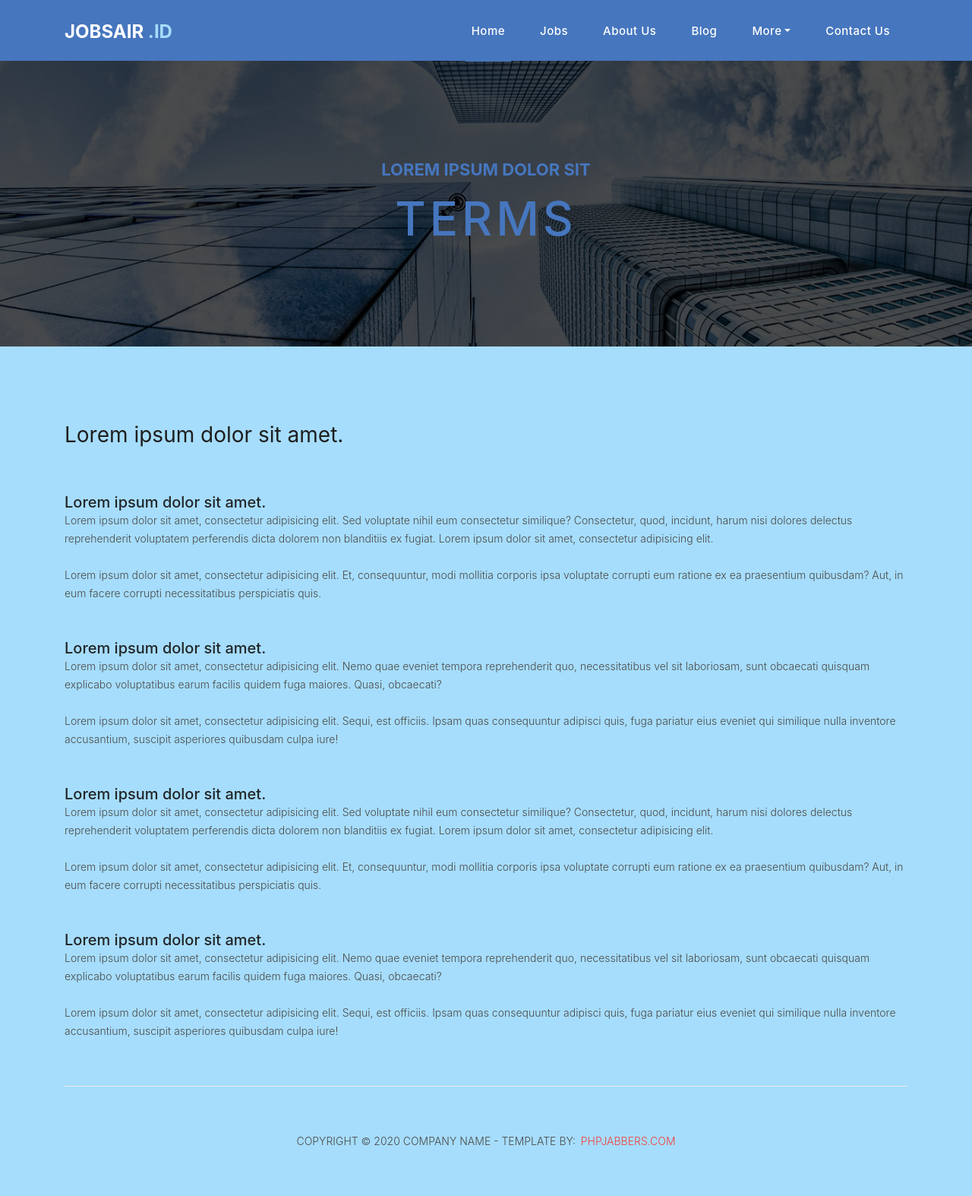
After one commit to sayyidinside/Jobsair, a Django app: page /terms/ in a window 1280 px wide. The commit adds this page. Shown: the whole page at 76% size. Run offline with Django 3.2, Linux system fonts and the light colour scheme; some libraries are stand-ins or nearby versions.

Commit message:
Configure and implement terms.html, and also tweak views.py
the tweak is to make a line is no longer than 79 by using indent,
affected function are index() and post_list()

```diff
--- a/Jobsair_id/templates/Jobsair_id/base.html
+++ b/Jobsair_id/templates/Jobsair_id/base.html
@@ -63,7 +63,7 @@
                     <div class="dropdown-menu">
                       <a class="dropdown-item" href="{% url 'login' %}">Login</a>
                       <a class="dropdown-item" href="{% url 'register' %}">Register</a>
-                      <a class="dropdown-item" href="/terms.html">Terms</a>
+                      <a class="dropdown-item" href="{% url 'terms' %}">Terms</a>
                     </div>
                 </li>
 
--- /dev/null
+++ b/Jobsair_id/templates/Jobsair_id/terms.html
@@ -0,0 +1,56 @@
+{% extends 'Jobsair_id/base.html' %}
+{% load static %}
+
+<!-- Page Content -->
+{% block content %}
+    <div class="page-heading about-heading header-text" style="background-image: url({% static 'Jobsair_id/assets/images/heading-5-1920x500.jpg' %});">
+      <div class="container">
+        <div class="row">
+          <div class="col-md-12">
+            <div class="text-content">
+              <h4>Lorem ipsum dolor sit</h4>
+              <h2>Terms</h2>
+            </div>
+          </div>
+        </div>
+      </div>
+    </div>
+
+    <div class="team-members">
+      <div class="container">
+        <div class="row">
+          <div class="col-md-12">
+            <div class="section-heading">
+              <h2>Lorem ipsum dolor sit amet.</h2>
+            </div>
+
+            <h5>Lorem ipsum dolor sit amet.</h5>
+
+            <p>Lorem ipsum dolor sit amet, consectetur adipisicing elit. Sed voluptate nihil eum consectetur similique? Consectetur, quod, incidunt, harum nisi dolores delectus reprehenderit voluptatem perferendis dicta dolorem non blanditiis ex fugiat. Lorem ipsum dolor sit amet, consectetur adipisicing elit.<br><br>Lorem ipsum dolor sit amet, consectetur adipisicing elit. Et, consequuntur, modi mollitia corporis ipsa voluptate corrupti eum ratione ex ea praesentium quibusdam? Aut, in eum facere corrupti necessitatibus perspiciatis quis.</p>
+
+            <br>
+            <br>
+
+            <h5>Lorem ipsum dolor sit amet.</h5>
+
+            <p>Lorem ipsum dolor sit amet, consectetur adipisicing elit. Nemo quae eveniet tempora reprehenderit quo, necessitatibus vel sit laboriosam, sunt obcaecati quisquam explicabo voluptatibus earum facilis quidem fuga maiores. Quasi, obcaecati? <br><br> Lorem ipsum dolor sit amet, consectetur adipisicing elit. Sequi, est officiis. Ipsam quas consequuntur adipisci quis, fuga pariatur eius eveniet qui similique nulla inventore accusantium, suscipit asperiores quibusdam culpa iure!</p>
+
+            <br>
+            <br>
+
+            <h5>Lorem ipsum dolor sit amet.</h5>
+
+            <p>Lorem ipsum dolor sit amet, consectetur adipisicing elit. Sed voluptate nihil eum consectetur similique? Consectetur, quod, incidunt, harum nisi dolores delectus reprehenderit voluptatem perferendis dicta dolorem non blanditiis ex fugiat. Lorem ipsum dolor sit amet, consectetur adipisicing elit.<br><br>Lorem ipsum dolor sit amet, consectetur adipisicing elit. Et, consequuntur, modi mollitia corporis ipsa voluptate corrupti eum ratione ex ea praesentium quibusdam? Aut, in eum facere corrupti necessitatibus perspiciatis quis.</p>
+
+            <br>
+            <br>
+
+            <h5>Lorem ipsum dolor sit amet.</h5>
+
+            <p>Lorem ipsum dolor sit amet, consectetur adipisicing elit. Nemo quae eveniet tempora reprehenderit quo, necessitatibus vel sit laboriosam, sunt obcaecati quisquam explicabo voluptatibus earum facilis quidem fuga maiores. Quasi, obcaecati? <br><br> Lorem ipsum dolor sit amet, consectetur adipisicing elit. Sequi, est officiis. Ipsam quas consequuntur adipisci quis, fuga pariatur eius eveniet qui similique nulla inventore accusantium, suscipit asperiores quibusdam culpa iure!</p>
+
+          </div>
+        </div>
+      </div>
+    </div>
+{% endblock %}
--- a/Jobsair_id/urls.py
+++ b/Jobsair_id/urls.py
@@ -6,5 +6,6 @@ urlpatterns = [path('', views.index, name='index'),
                path('jobs/', views.post_list, name='post_list'),
                path('post/<int:pk>/', views.post_detail, name='post_detail'),
                path('about-us/', views.about_us, name='about_us'),
+               path('terms/', views.terms, name='terms'),
                path('login/', views.login_user, name='login'),
                path('register/', views.register_user, name='register'), ]
--- a/Jobsair_id/views.py
+++ b/Jobsair_id/views.py
@@ -5,12 +5,16 @@ from .models import Post
 
 # Create your views here.
 def index(request):
-    posts = Post.objects.filter(published_date__lte=timezone.now()).order_by('published_date').reverse()[:9]
+    posts = Post.objects.filter(
+            published_date__lte=timezone.now()
+            ).order_by('published_date').reverse()[:9]
     return render(request, 'Jobsair_id/index.html', {'posts': posts})
 
 
 def post_list(request):
-    posts = Post.objects.filter(published_date__lte=timezone.now()).order_by('published_date')
+    posts = Post.objects.filter(
+            published_date__lte=timezone.now()
+            ).order_by('published_date')
     return render(request, 'Jobsair_id/post_list.html', {'posts': posts})
 
 
@@ -23,6 +27,10 @@ def about_us(request):
     return render(request, 'Jobsair_id/about-us.html', {})
 
 
+def terms(request):
+    return render(request, 'Jobsair_id/terms.html', {})
+
+
 def login_user(request):
     return render(request, 'Jobsair_id/Login.html', {})
 
```
